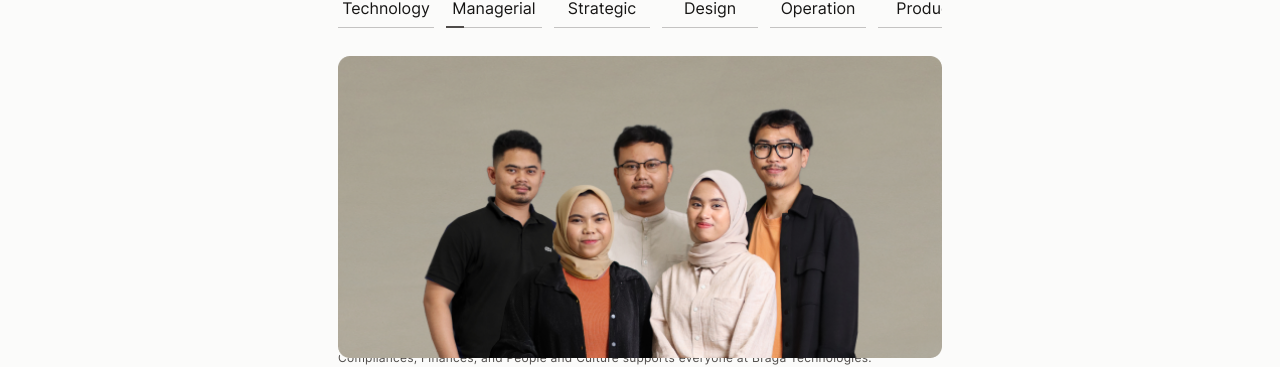
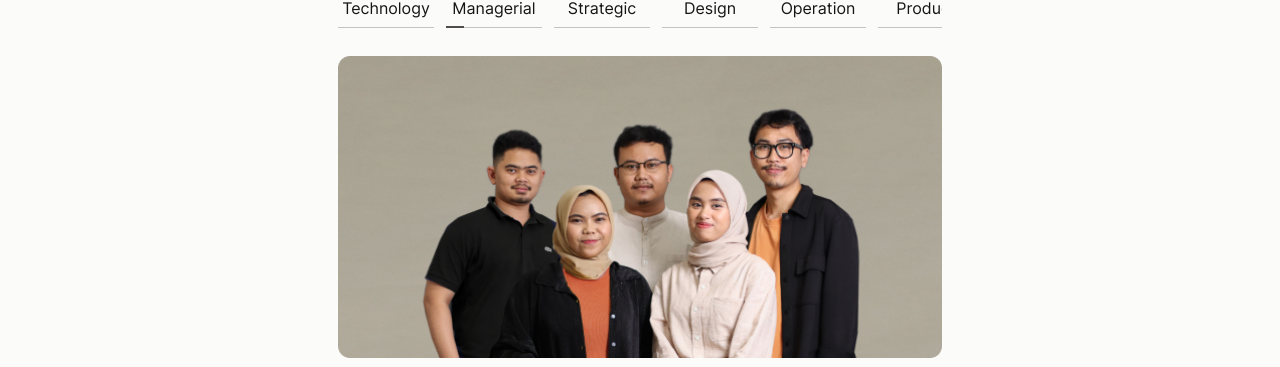
Before and after one commit to FelineJTD/braga-technologies-main-site, a Next.js app: page /company/career in a window 1280 px wide. Shown: the part 443-810 px from the top of the page. Built offline with nearby package versions, Linux system fonts and the light colour scheme.

Commit message:
change image aspect ratio

```diff
--- a/components/section-team.js
+++ b/components/section-team.js
@@ -63,7 +63,7 @@ export default function Team({departments, page}) {
             ${index === selectedDepartmentIdx ? 'opacity-100 z-20' : 'opacity-50 z-10'}
             w-full aspect-[2/1] mt-4 rounded-lg object-cover animate-fade-in absolute duration-500 bg-gray-50`} />
         )) }
-        <div className='w-full relative aspect-[600/260] z-0 mt-8' />
+        <div className='w-full relative aspect-[2/1] z-0 mt-8' />
         { page === 'career' && (
           <p ref={bottomRef} className='text-xs text-gray-600'>{departments[selectedDepartmentIdx].desc}</p>
         )}
```
